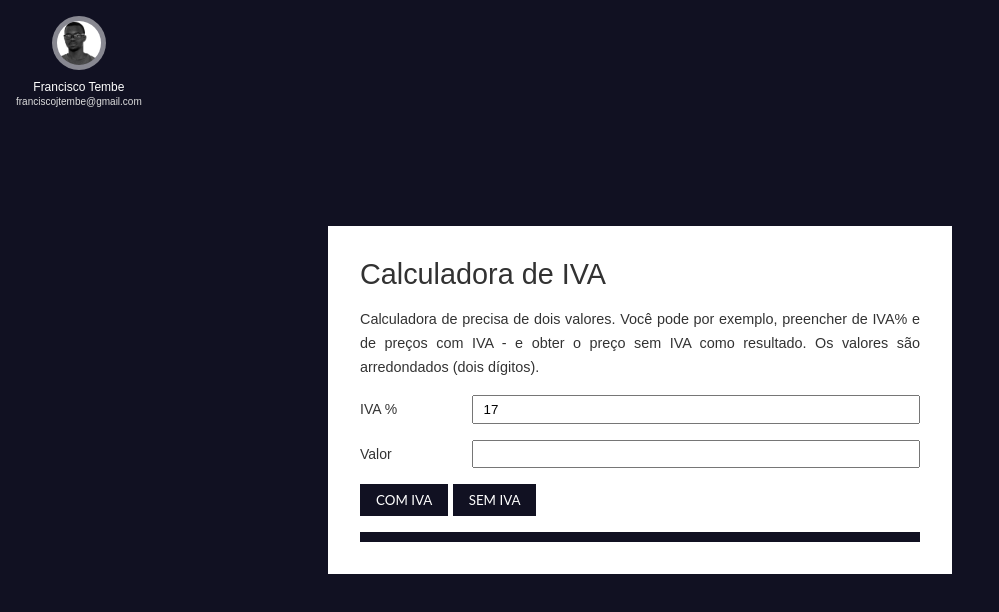
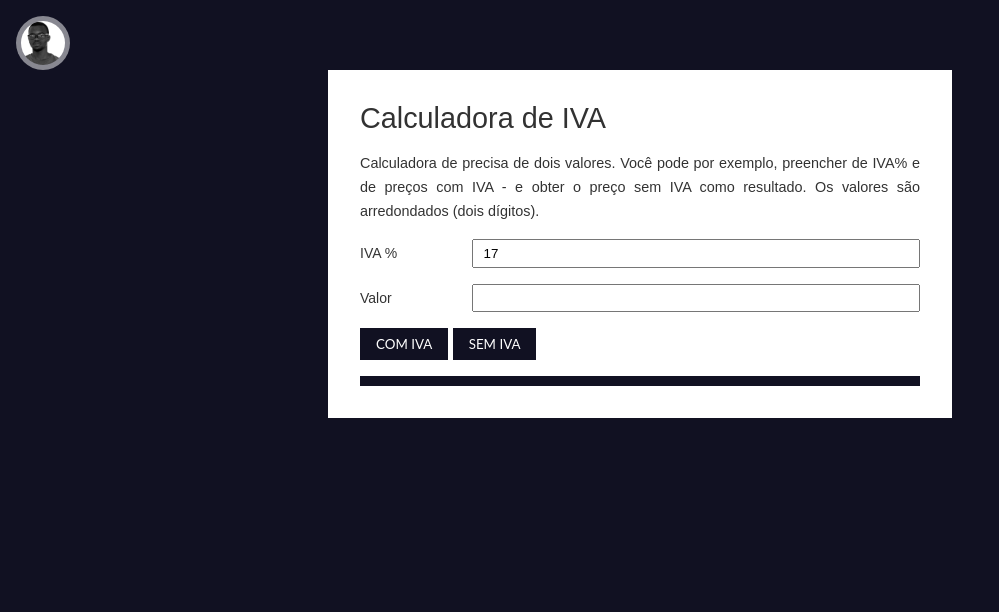
Before and after one commit to FTembe/calculadora-de-iva, a plain HTML site: page index.html in a window 1280 px wide. Shown: the whole page, without its empty margins (0-999 px from the left). Drawn offline with Linux system fonts and the light colour scheme.

Commit message:
Add files via upload

```diff
--- a/index.html
+++ b/index.html
@@ -168,9 +168,9 @@ button:hover{
 			<div class="img">
 			<img src="assets/img/me.png">
 		</div>
-		<span>Francisco Tembe
+		<!-- <span>Francisco Tembe
 			<br><small>franciscojtembe@gmail.com</small></span>
-		</div>
+		</div> -->
 	</div>
 	<div class="content">
 	<div class="wrapper">
```
